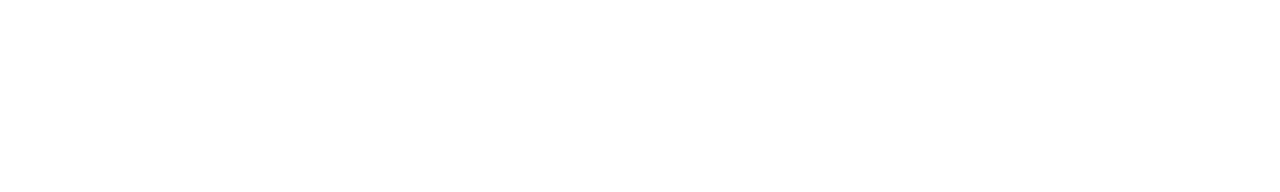
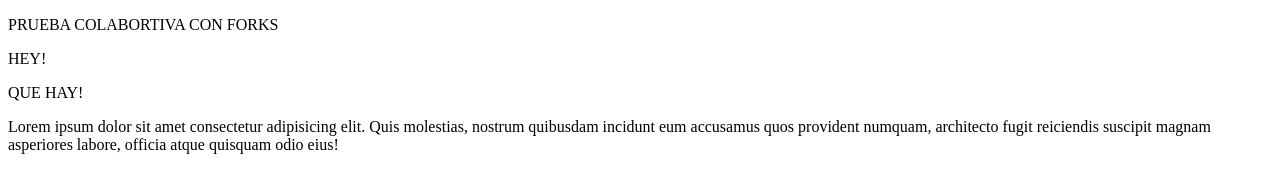
Before and after one commit to EstherIzzy/CLONgrupal, a plain HTML site: page index.html in a window 1280 px wide. Drawn offline with Linux system fonts and the light colour scheme.

Commit message:
clongrupal

```diff
--- a/index.html
+++ b/index.html
@@ -6,6 +6,9 @@
     <title>Prueba Colaborativa</title>
 </head>
 <body>
-
+    <p>PRUEBA COLABORTIVA CON FORKS</p>
+    <p>HEY!</p>
+    <p>QUE HAY!</p>
+    <p>Lorem ipsum dolor sit amet consectetur adipisicing elit. Quis molestias, nostrum quibusdam incidunt eum accusamus quos provident numquam, architecto fugit reiciendis suscipit magnam asperiores labore, officia atque quisquam odio eius!</p>
 </body>
 </html>
```
